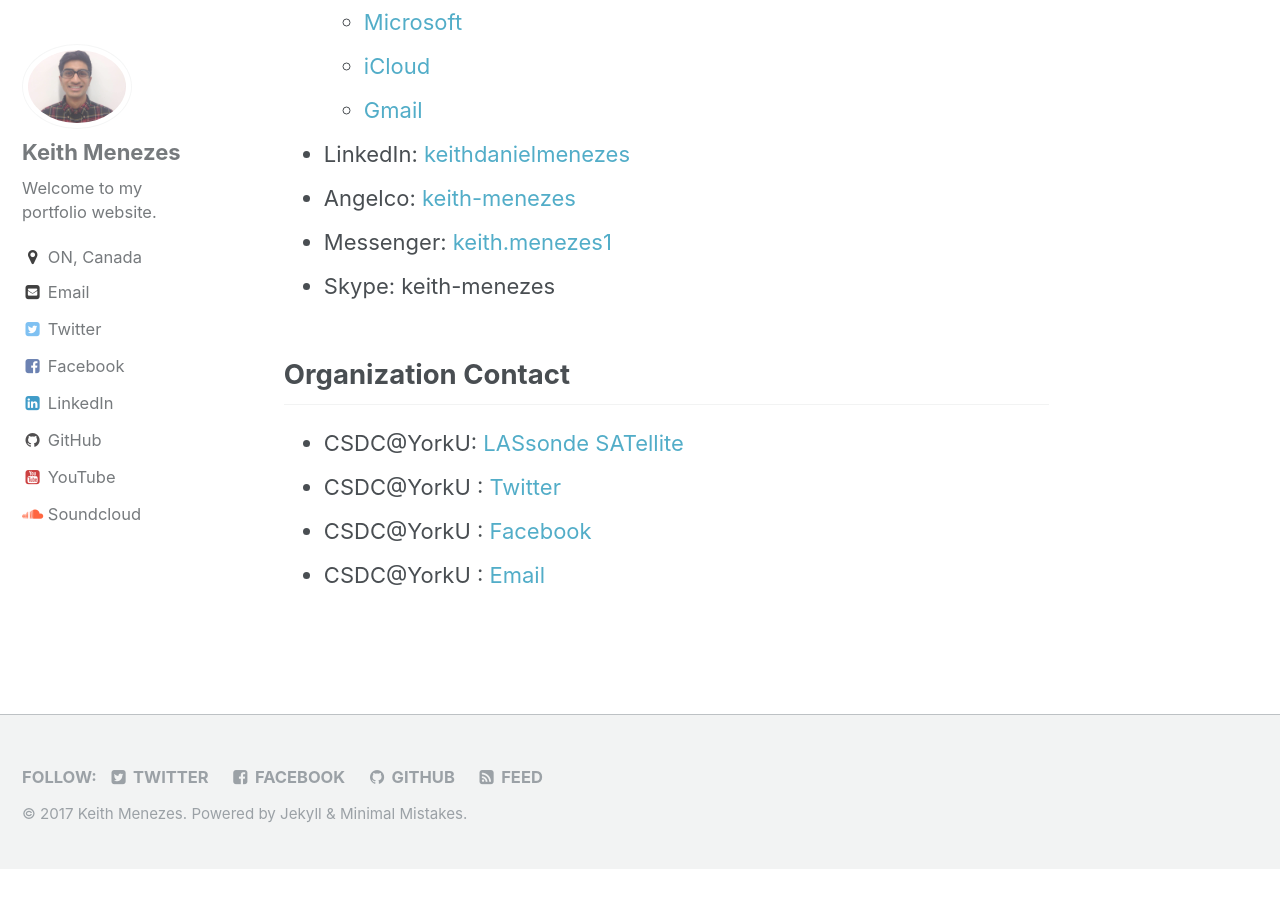
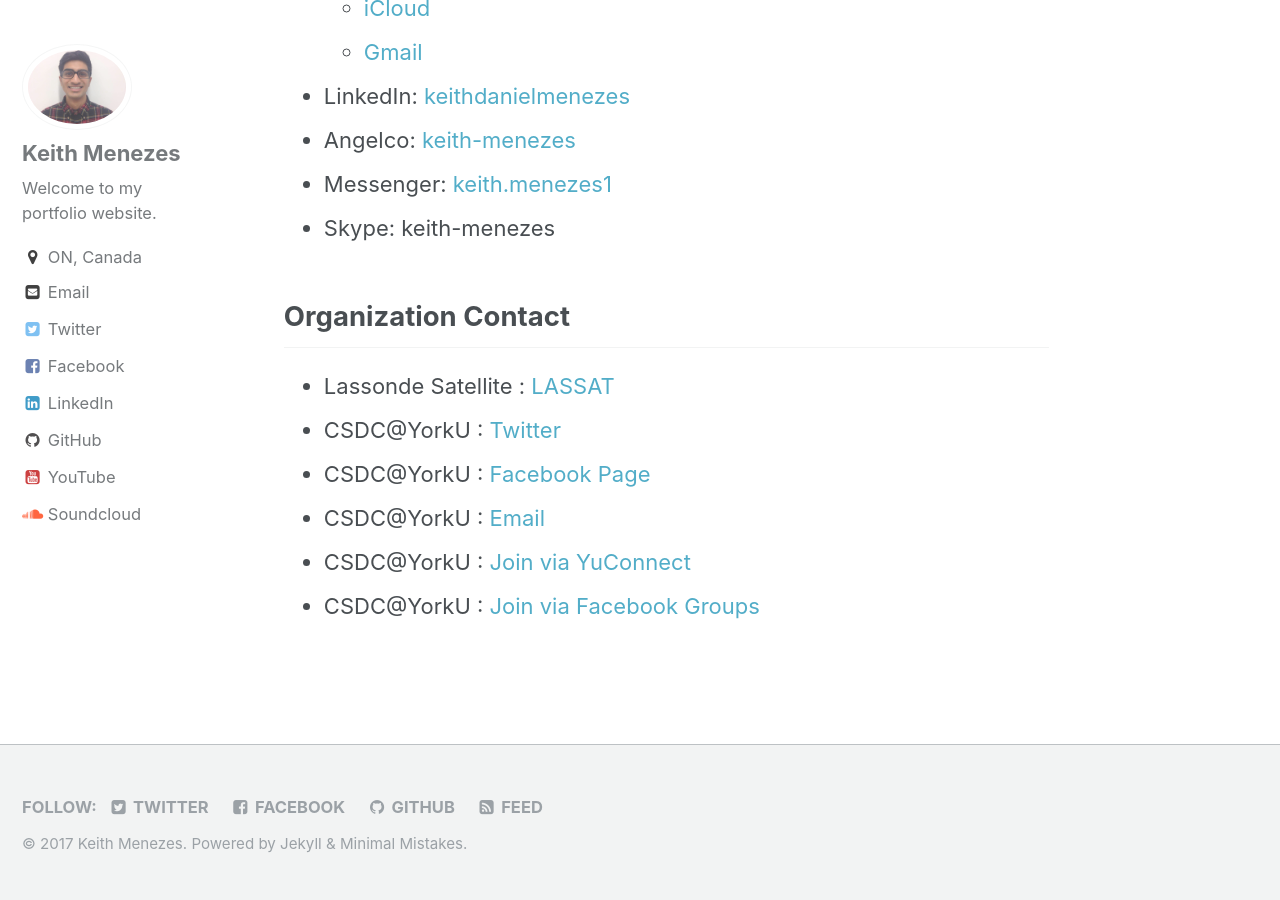
Before and after one commit to kmenezes/kmenezes.github.io, a Jekyll site: the page built from _pages/contact.md, in a window 1280 px wide and 900 px high, scrolled down 643 px. Built offline with Jekyll 4.4.1, drawn with Linux system fonts in a browser that asks for light colours; before the commit the page ends 1512 px from its top, so only the background shows below that.

Commit message:
changes
changes

```diff
--- a/_config.yml
+++ b/_config.yml
@@ -15,7 +15,7 @@
 baseurl                  : # the subpath of your site, e.g. "/blog"
 repository               : kmenezes/kmenezes.github.io # GitHub username/repo-name e.g. "mmistakes/minimal-mistakes"
 teaser                   : /assets/images/fly.jpg # path of fallback teaser image, e.g. "/assets/images/500x300.png"
-breadcrumbs            : true # true, false (default)
+breadcrumbs              :  # true, false (default)
 words_per_minute         : 200
 comments:
   provider               :  # false (default), "disqus", "discourse", "facebook", "google-plus", "staticman", "custom"
--- a/_pages/contact.md
+++ b/_pages/contact.md
@@ -21,7 +21,9 @@
 * Skype: keith-menezes
 
 ## Organization Contact
-* CSDC@YorkU: [LASsonde SATellite](http://lassat.ca)
+* Lassonde Satellite : [LASSAT](http://lassat.ca)
 * CSDC@YorkU : [Twitter](http://twitter.com/YorkCSDC)
-* CSDC@YorkU : [Facebook](http://facebook.com/YorkCSDC)
+* CSDC@YorkU : [Facebook Page](http://facebook.com/YorkCSDC)
 * CSDC@YorkU : [Email](mailto:csdcyorku@gmail.com)
+* CSDC@YorkU : [Join via YuConnect](https://yorku.collegiatelink.net/organization/csdc)
+* CSDC@YorkU : [Join via Facebook Groups](https://www.facebook.com/groups/YorkCSDC/)
```
Also changed, not shown: _pages/projects.md (+2 -3 lines).
